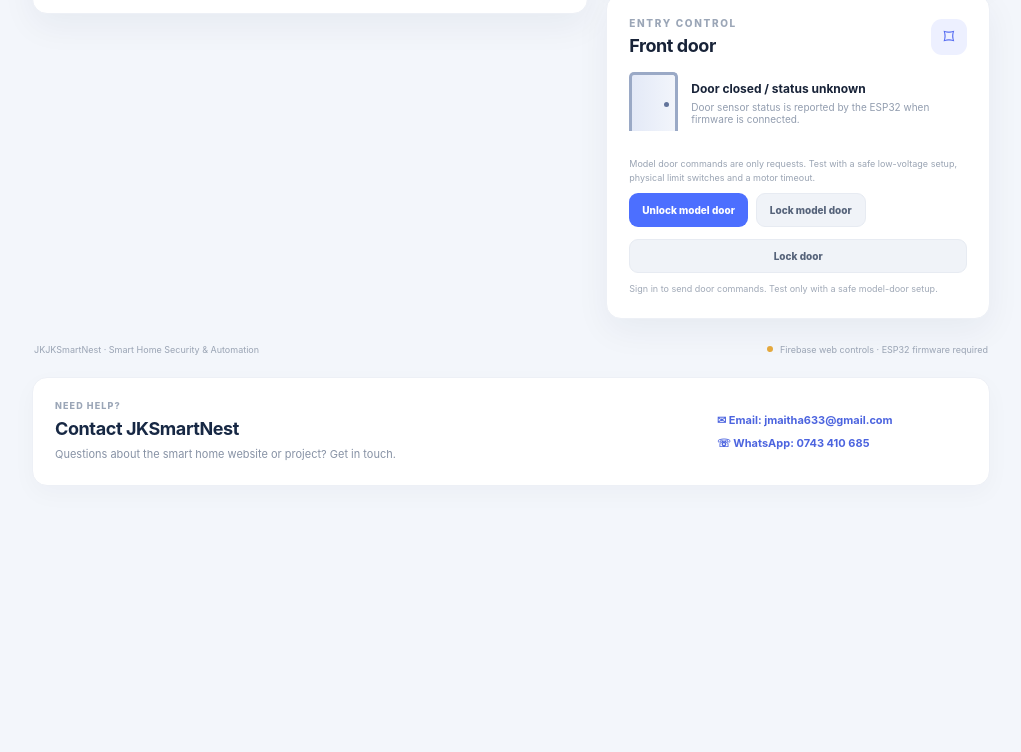
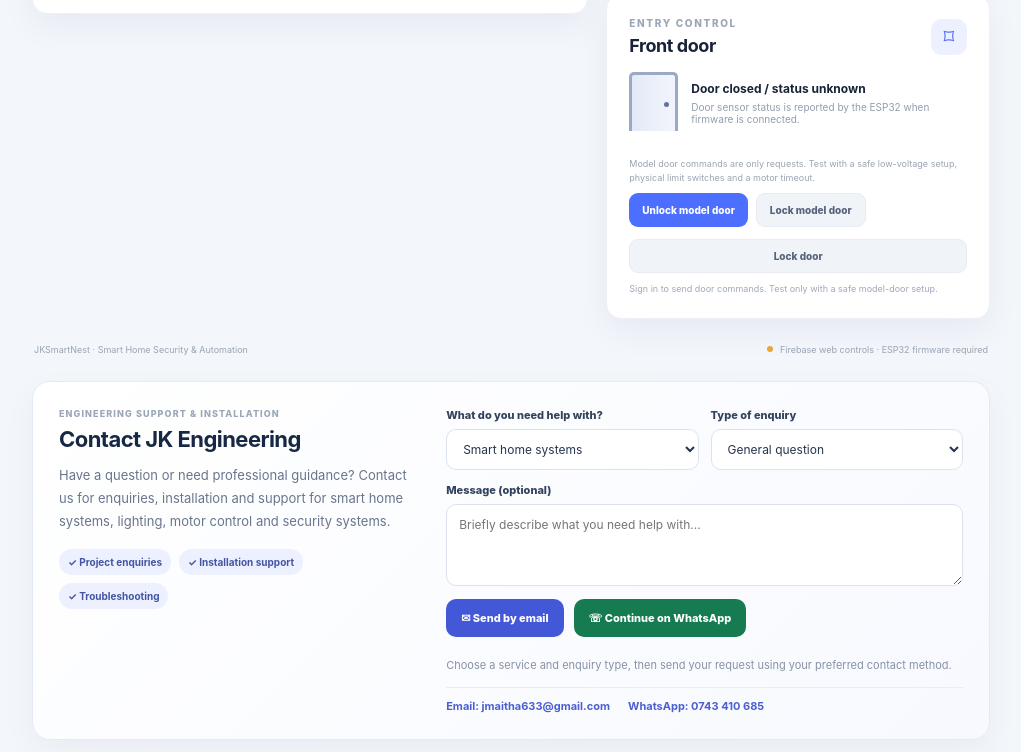
Before and after one commit to jmaitha633/smarthome, a plain HTML site: page index.html in a window 1280 px wide. Shown: the part 1046-1798 px from the top of the page, without its empty margins (248-1269 px from the left). Before the commit the page ends 1554 px from the top, so only its background shows below. Drawn offline with Linux system fonts and the light colour scheme; no server answers.

Commit message:
Add files via upload

```diff
--- a/app-additions.css
+++ b/app-additions.css
@@ -10,3 +10,28 @@
 .contact-link{color:#4c64df;text-decoration:none;font-size:11px;font-weight:750;overflow-wrap:anywhere}
 .contact-link:hover{text-decoration:underline}
 @media(max-width:600px){.install-app-button{padding:8px 9px;font-size:10px}.contact-panel{padding:17px}.contact-actions{min-width:0;width:100%}}
+
+/* Professional JK Engineering contact and enquiry selector */
+.contact-panel{display:grid;grid-template-columns:minmax(220px,.82fr) minmax(320px,1.18fr);align-items:start;gap:28px;margin-top:22px;padding:26px;background:linear-gradient(135deg,#fff 0%,#f7f9ff 100%);border:1px solid #e4eaf5;border-radius:18px;box-shadow:0 12px 34px #15243c0b}
+.contact-intro h2{font-size:22px;line-height:1.25;margin:0;color:#172844;letter-spacing:-.55px}
+.contact-intro p:not(.eyebrow){max-width:470px;color:#68758b;font-size:13px;line-height:1.75;margin:11px 0 0}
+.contact-trust-points{display:flex;flex-wrap:wrap;gap:8px;margin-top:17px}
+.contact-trust-points span{font-size:10px;font-weight:750;color:#4354a3;background:#edf1ff;padding:7px 9px;border-radius:20px}
+.contact-form{display:flex;flex-direction:column;gap:13px;min-width:0}
+.contact-field-grid{display:grid;grid-template-columns:1fr 1fr;gap:12px}
+.contact-field{display:flex;flex-direction:column;gap:7px;min-width:0}
+.contact-field label{font-size:11px;font-weight:800;color:#34435d}
+.contact-field select,.contact-field textarea{width:100%;box-sizing:border-box;border:1px solid #dbe2ee;border-radius:10px;background:#fff;color:#26354d;font:inherit;font-size:12px;padding:11px 12px;outline:none}
+.contact-field select:focus,.contact-field textarea:focus{border-color:#6578e8;box-shadow:0 0 0 3px #6578e81c}
+.contact-field textarea{resize:vertical;min-height:82px;line-height:1.5}
+.contact-send-actions{display:flex;flex-wrap:wrap;gap:10px}
+.contact-send-button{display:inline-flex;align-items:center;justify-content:center;gap:8px;border:0;border-radius:10px;padding:12px 15px;font-size:11px;font-weight:800;cursor:pointer;transition:transform .15s ease,opacity .15s ease}
+.contact-send-button:hover{transform:translateY(-1px);opacity:.93}
+.contact-email-button{background:#4358d7;color:#fff}
+.contact-whatsapp-button{background:#167b50;color:#fff}
+.contact-small-note{margin:0;color:#8490a3;font-size:10px;line-height:1.6}
+.contact-direct-links{display:flex;flex-wrap:wrap;gap:8px 18px;padding-top:11px;border-top:1px solid #e8edf5}
+.contact-direct-links a{font-size:11px;color:#4b5fd1;text-decoration:none;font-weight:700;overflow-wrap:anywhere}
+.contact-direct-links a:hover{text-decoration:underline}
+@media(max-width:760px){.contact-panel{grid-template-columns:1fr;padding:20px;gap:20px}.contact-field-grid{grid-template-columns:1fr 1fr}}
+@media(max-width:480px){.contact-field-grid{grid-template-columns:1fr}.contact-send-actions{flex-direction:column}.contact-send-button{width:100%;box-sizing:border-box}.contact-intro h2{font-size:20px}}
--- /dev/null
+++ b/contact-form.js
@@ -0,0 +1,26 @@
+/* JK Engineering contact enquiry form. Uses mailto and WhatsApp; no message is stored. */
+(() => {
+  const form = document.getElementById('jk-contact-form');
+  const service = document.getElementById('contact-service');
+  const reason = document.getElementById('contact-reason');
+  const message = document.getElementById('contact-message');
+  const whatsappButton = document.getElementById('contact-whatsapp-button');
+  if (!form || !service || !reason || !message || !whatsappButton) return;
+
+  function buildEnquiry() {
+    const details = message.value.trim() || 'Please contact me to discuss this enquiry.';
+    return `Hello JK Engineering,\n\nService: ${service.value}\nEnquiry type: ${reason.value}\nMessage: ${details}\n\nSent from the JKSmartNest website.`;
+  }
+
+  form.addEventListener('submit', (event) => {
+    event.preventDefault();
+    const subject = `JKSmartNest enquiry - ${service.value}`;
+    const url = `mailto:jmaitha633@gmail.com?subject=${encodeURIComponent(subject)}&body=${encodeURIComponent(buildEnquiry())}`;
+    window.location.href = url;
+  });
+
+  whatsappButton.addEventListener('click', () => {
+    const url = `https://wa.me/254743410685?text=${encodeURIComponent(buildEnquiry())}`;
+    window.open(url, '_blank', 'noopener,noreferrer');
+  });
+})();
--- a/index.html
+++ b/index.html
@@ -152,18 +152,59 @@
         </div>
       </section>
 
-      <footer class="site-footer"><span>JKJKSmartNest · Smart Home Security & Automation</span><span><span class="footer-dot"></span> Firebase web controls · ESP32 firmware required</span></footer>
+      <footer class="site-footer"><span>JKSmartNest · Smart Home Security & Automation</span><span><span class="footer-dot"></span> Firebase web controls · ESP32 firmware required</span></footer>
       <section class="contact-panel" id="contact" aria-labelledby="contact-heading">
-        <div><p class="eyebrow">NEED HELP?</p><h2 id="contact-heading">Contact JKSmartNest</h2><p>Questions about the smart home website or project? Get in touch.</p></div>
-        <div class="contact-actions">
-          <a class="contact-link" href="mailto:jmaitha633@gmail.com">✉ Email: jmaitha633@gmail.com</a>
-          <a class="contact-link" href="https://wa.me/254743410685" target="_blank" rel="noopener noreferrer">☏ WhatsApp: 0743 410 685</a>
+        <div class="contact-intro">
+          <p class="eyebrow">ENGINEERING SUPPORT & INSTALLATION</p>
+          <h2 id="contact-heading">Contact JK Engineering</h2>
+          <p>Have a question or need professional guidance? Contact us for enquiries, installation and support for smart home systems, lighting, motor control and security systems.</p>
+          <div class="contact-trust-points"><span>✓ Project enquiries</span><span>✓ Installation support</span><span>✓ Troubleshooting</span></div>
         </div>
+        <form class="contact-form" id="jk-contact-form">
+          <div class="contact-field-grid">
+            <div class="contact-field">
+              <label for="contact-service">What do you need help with?</label>
+              <select id="contact-service" name="service" required>
+                <option value="Smart home systems">Smart home systems</option>
+                <option value="Lighting systems">Lighting systems</option>
+                <option value="Motor and door control">Motor and door control</option>
+                <option value="Security and alarm systems">Security and alarm systems</option>
+                <option value="Installation and setup">Installation and setup</option>
+                <option value="Maintenance and troubleshooting">Maintenance and troubleshooting</option>
+                <option value="Other engineering enquiry">Other engineering enquiry</option>
+              </select>
+            </div>
+            <div class="contact-field">
+              <label for="contact-reason">Type of enquiry</label>
+              <select id="contact-reason" name="reason" required>
+                <option value="General question">General question</option>
+                <option value="Installation request">Installation request</option>
+                <option value="Technical support">Technical support</option>
+                <option value="Maintenance request">Maintenance request</option>
+                <option value="Project or quotation enquiry">Project or quotation enquiry</option>
+              </select>
+            </div>
+          </div>
+          <div class="contact-field">
+            <label for="contact-message">Message (optional)</label>
+            <textarea id="contact-message" name="message" rows="3" placeholder="Briefly describe what you need help with..."></textarea>
+          </div>
+          <div class="contact-send-actions">
+            <button class="contact-send-button contact-email-button" type="submit">✉ Send by email</button>
+            <button class="contact-send-button contact-whatsapp-button" id="contact-whatsapp-button" type="button">☏ Continue on WhatsApp</button>
+          </div>
+          <p class="contact-small-note">Choose a service and enquiry type, then send your request using your preferred contact method.</p>
+          <div class="contact-direct-links">
+            <a href="mailto:jmaitha633@gmail.com">Email: jmaitha633@gmail.com</a>
+            <a href="https://wa.me/254743410685" target="_blank" rel="noopener noreferrer">WhatsApp: 0743 410 685</a>
+          </div>
+        </form>
       </section>
     </main>
   </div>
   <div class="toast" id="toast" role="status" aria-live="polite"></div>
   <script src="pwa.js" defer></script>
+  <script src="contact-form.js" defer></script>
   <script type="module" src="script.js"></script>
 </body>
 </html>
```
Also changed, not shown: README-INSTALL.txt.
